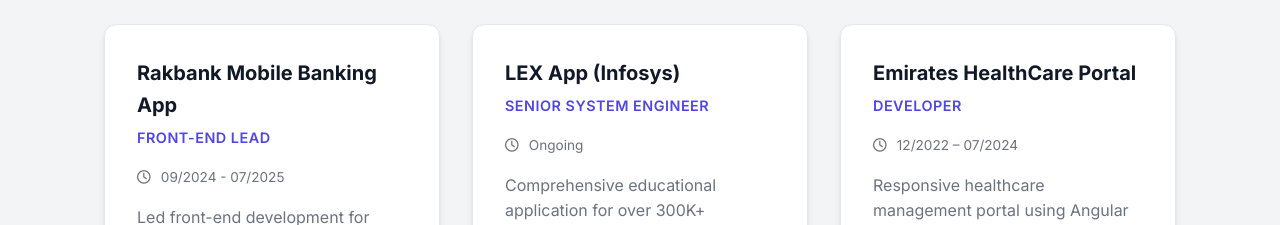
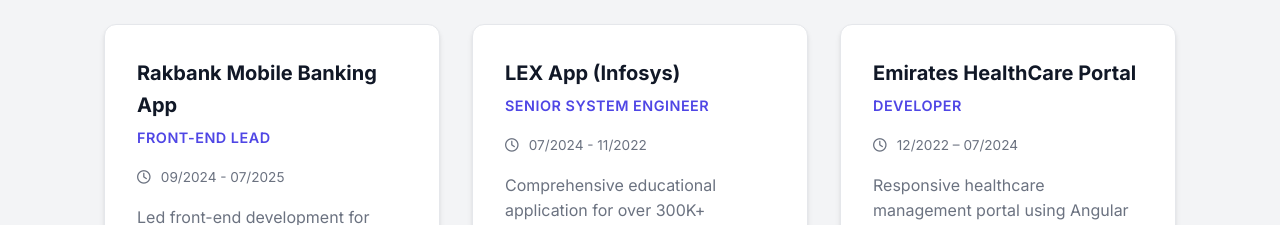
Before and after one commit to nisarjaib123-maker/Nisar_Portfolio, an Angular app: page / in a window 1280 px wide. Shown: the part 2440-2665 px from the top of the page. Built offline with nearby package versions, Linux system fonts and the light colour scheme.

Commit message:
fix: update project duration for LEX App (Infosys) to reflect accurate timeline

```diff
--- a/src/app/components/projects/projects.ts
+++ b/src/app/components/projects/projects.ts
@@ -20,7 +20,7 @@
     {
       title: 'LEX App (Infosys)',
       role: 'Senior System Engineer',
-      duration: 'Ongoing',
+      duration: '07/2024 - 11/2022',
       description: 'Comprehensive educational application for over 300K+ employees. Improved user experience and optimized training session scheduling module.',
       techStack: ['Angular 14', 'TypeScript', 'RxJS', 'Angular Material', 'REST APIs', 'Jasmine']
     },
```
